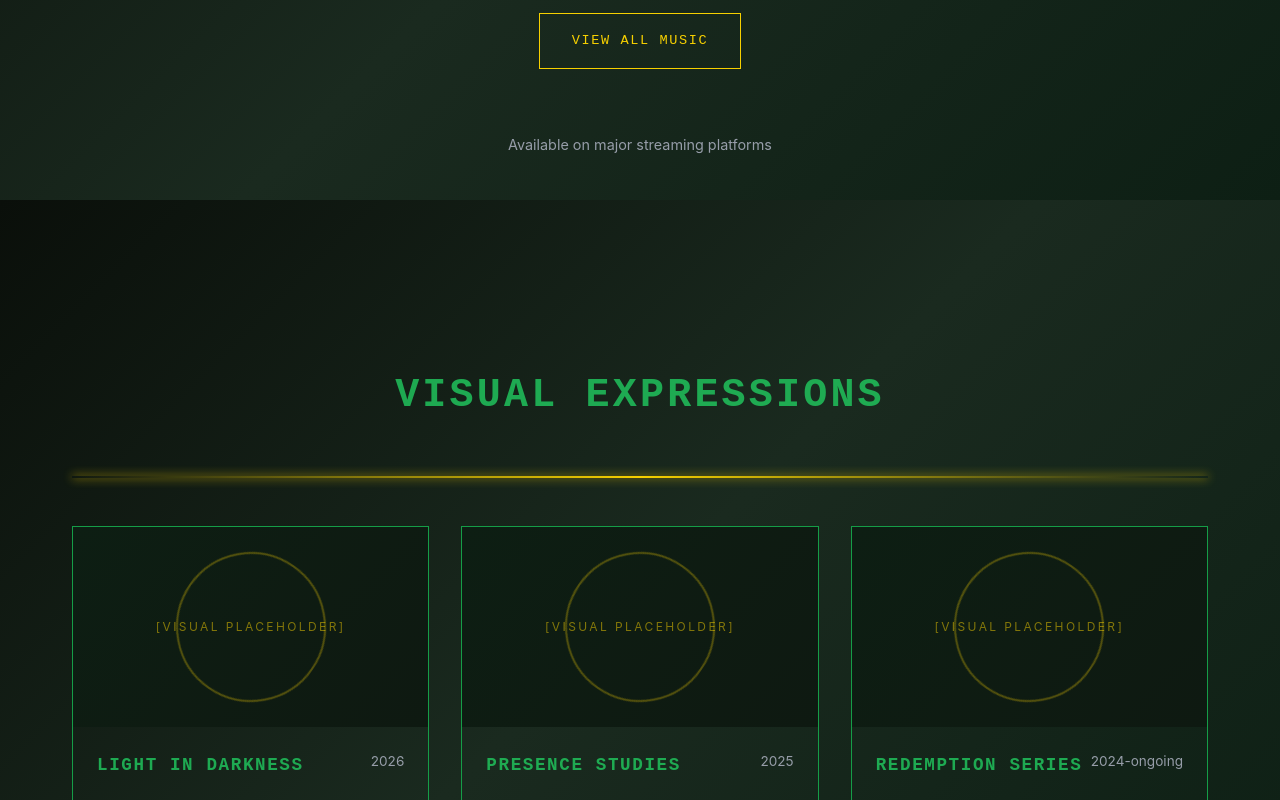
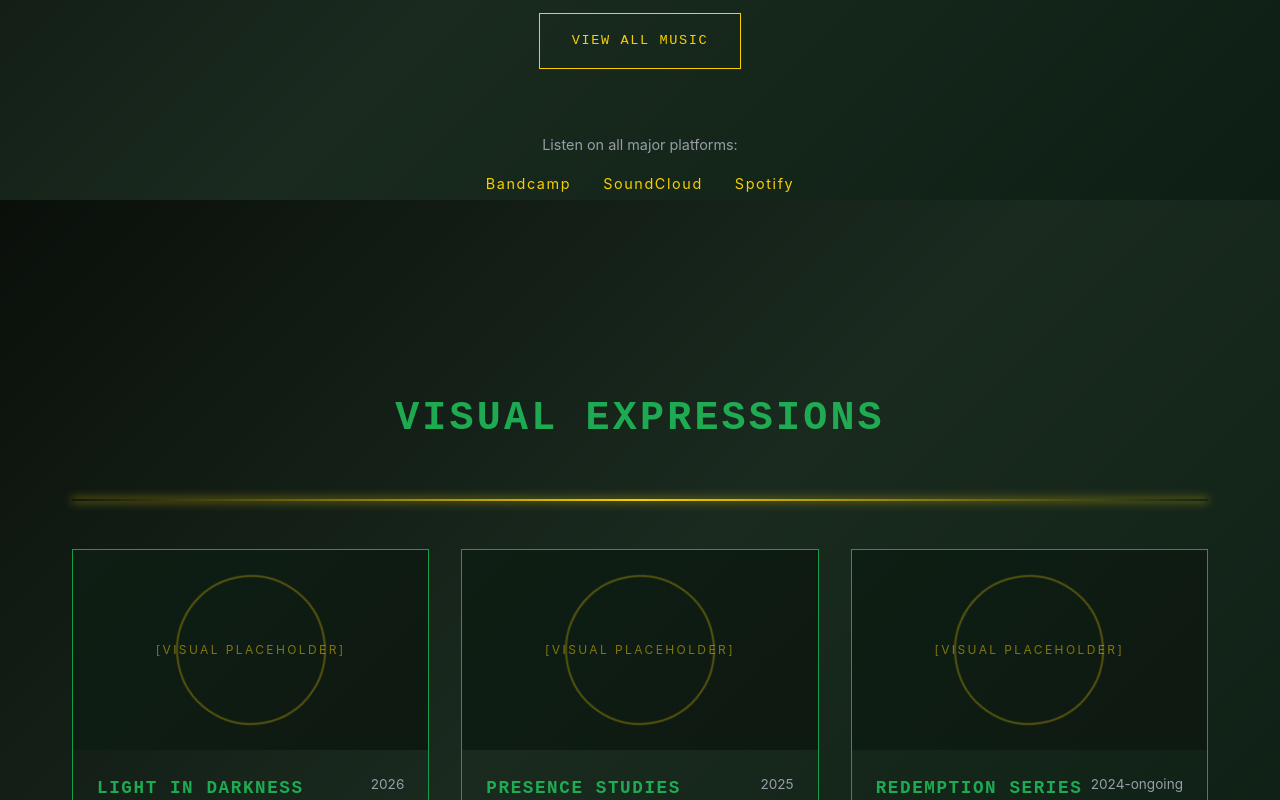
Before and after one commit to Pillar-Of-Light/homebase, a React (Create React App) app: page / in a window 1280 px wide. Shown: the part 3000-3800 px from the top of the page. Built offline with nearby package versions, Linux system fonts and the light colour scheme.

Commit message:
slight fixes and readdition of socials

```diff
--- a/src/components/sections/communion.jsx
+++ b/src/components/sections/communion.jsx
@@ -217,6 +217,22 @@ export default function Communion() {
           </button>
         </form>
 
+        <div style={{ marginTop: "4rem", textAlign: "center" }}>
+          <p style={{ color: "var(--color-gray)", fontSize: "0.85rem", marginBottom: "1rem" }}>
+            Connect with us:
+          </p>
+          <div style={{ display: "flex", justifyContent: "center", gap: "2rem", flexWrap: "wrap" }}>
+            <a href="https://instagram.com" target="_blank" rel="noopener noreferrer" style={{ color: "#22c55e", fontSize: "0.85rem", letterSpacing: "0.1rem" }}>
+              Instagram
+            </a>
+            <a href="https://twitter.com" target="_blank" rel="noopener noreferrer" style={{ color: "#22c55e", fontSize: "0.85rem", letterSpacing: "0.1rem" }}>
+              Twitter
+            </a>
+            <a href="mailto:contact@example.com" style={{ color: "#22c55e", fontSize: "0.85rem", letterSpacing: "0.1rem" }}>
+              Email
+            </a>
+          </div>
+        </div>
 
       </div>
     </section>
--- a/src/components/sections/music.jsx
+++ b/src/components/sections/music.jsx
@@ -138,8 +138,19 @@ export default function Music() {
 
       <div style={{ marginTop: "4rem", textAlign: "center" }}>
         <p style={{ color: "var(--color-gray)", marginBottom: "1rem", fontSize: "0.9rem" }}>
-          Available on major streaming platforms
+          Listen on all major platforms:
         </p>
+        <div style={{ display: "flex", justifyContent: "center", gap: "2rem", flexWrap: "wrap" }}>
+          <a href="https://bandcamp.com" target="_blank" rel="noopener noreferrer" style={{ color: "var(--color-gold)", fontSize: "0.9rem", letterSpacing: "0.1rem" }}>
+            Bandcamp
+          </a>
+          <a href="https://soundcloud.com" target="_blank" rel="noopener noreferrer" style={{ color: "var(--color-gold)", fontSize: "0.9rem", letterSpacing: "0.1rem" }}>
+            SoundCloud
+          </a>
+          <a href="https://spotify.com" target="_blank" rel="noopener noreferrer" style={{ color: "var(--color-gold)", fontSize: "0.9rem", letterSpacing: "0.1rem" }}>
+            Spotify
+          </a>
+        </div>
       </div>
     </section>
   );
--- a/src/components/sections/writings.jsx
+++ b/src/components/sections/writings.jsx
@@ -41,7 +41,7 @@ export default function Writings() {
       </h2>
 
       <GoldDivider />
-displayW
+
       <div style={{ maxWidth: "800px", margin: "3rem auto" }}>
         {writings.map((writing, index) => (
           <article
--- a/src/pages/allmusic.jsx
+++ b/src/pages/allmusic.jsx
@@ -132,8 +132,19 @@ export default function AllMusic() {
 
                     <div style={{ marginTop: "4rem", textAlign: "center" }}>
                       <p style={{ color: "var(--color-gray)", marginBottom: "1rem", fontSize: "0.9rem" }}>
-                        Available on major streaming platforms
+                        Listen on all major platforms:
                       </p>
+                      <div style={{ display: "flex", justifyContent: "center", gap: "2rem", flexWrap: "wrap" }}>
+                        <a href="https://bandcamp.com" target="_blank" rel="noopener noreferrer" style={{ color: "var(--color-gold)", fontSize: "0.9rem", letterSpacing: "0.1rem" }}>
+                          Bandcamp
+                        </a>
+                        <a href="https://soundcloud.com" target="_blank" rel="noopener noreferrer" style={{ color: "var(--color-gold)", fontSize: "0.9rem", letterSpacing: "0.1rem" }}>
+                          SoundCloud
+                        </a>
+                        <a href="https://spotify.com" target="_blank" rel="noopener noreferrer" style={{ color: "var(--color-gold)", fontSize: "0.9rem", letterSpacing: "0.1rem" }}>
+                          Spotify
+                        </a>
+                      </div>
                     </div>
                   </section>
                 </main>
```
